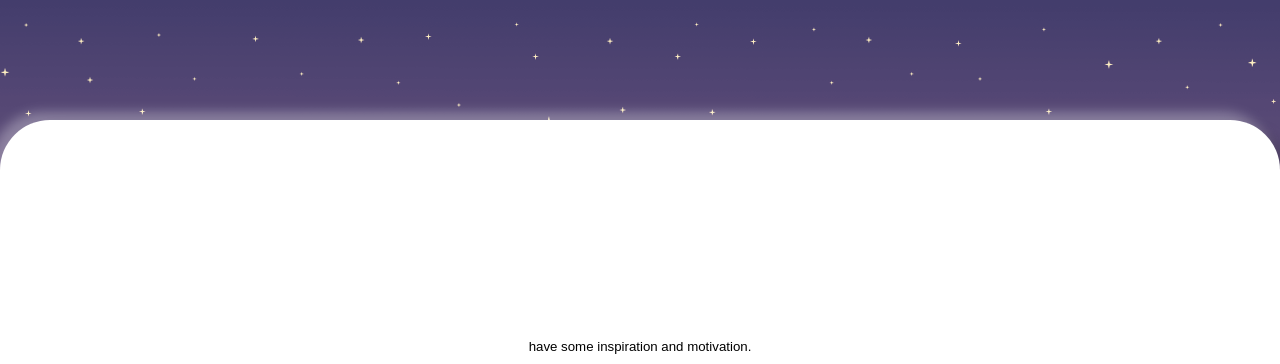
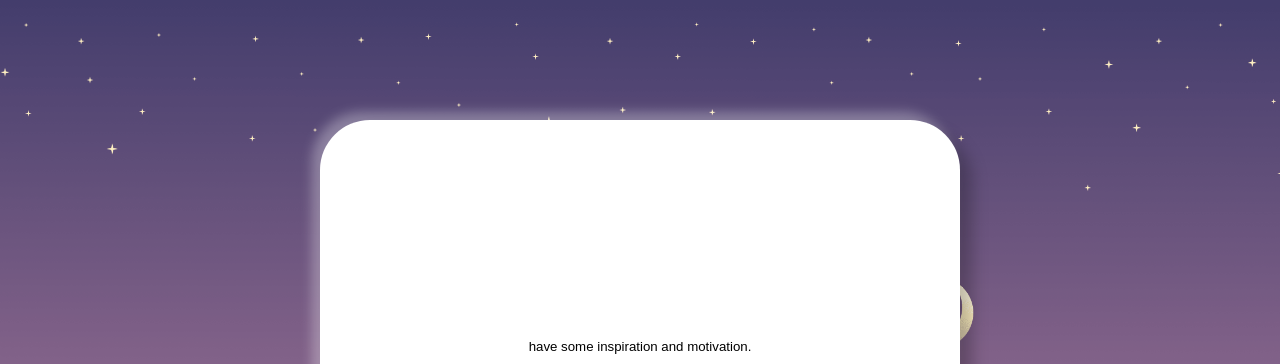
Before and after one commit to IrfanEzani/quote-generator, a plain HTML site: page index.html in a window 1280 px wide. Shown: the top 364 px of the page. Drawn offline with Linux system fonts and the light colour scheme.

Commit message:
update css

```diff
--- a/style.css
+++ b/style.css
@@ -19,7 +19,7 @@ body {
 
 .container {
   min-height: 70vh;
-  min-width: 100vw;
+  min-width: 50vw;
   padding: 2rem;
   border-radius: 50px;
   background: white;
```
